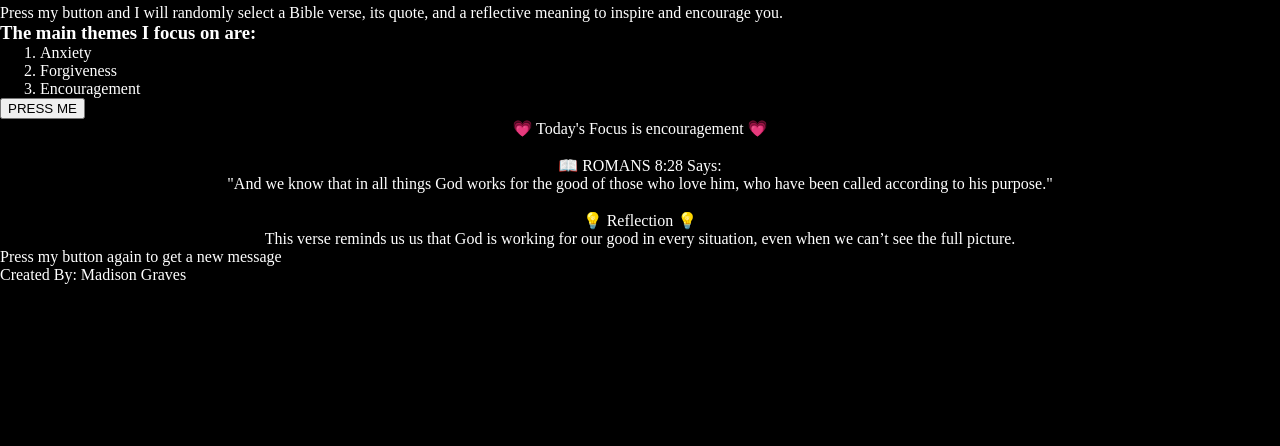
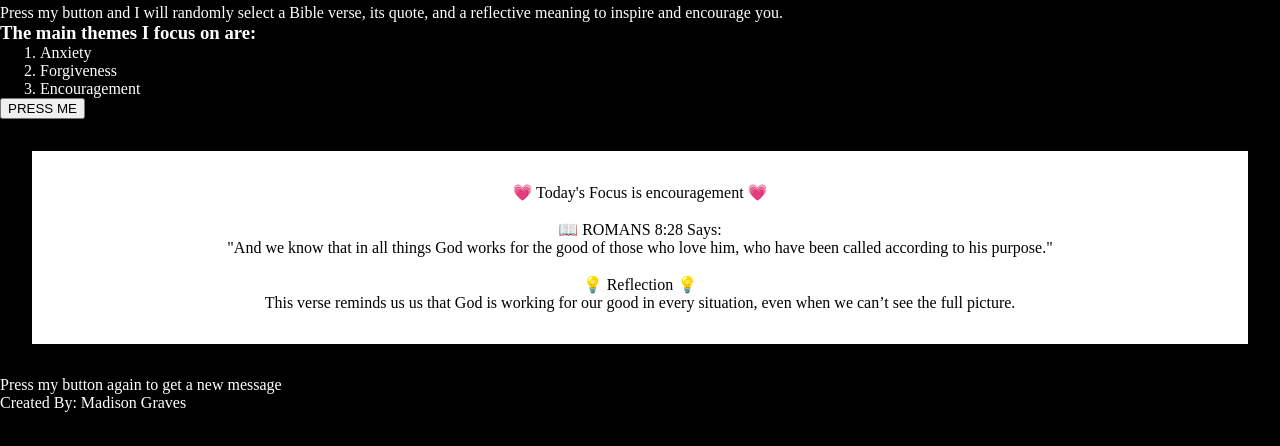
Before and after one commit to Madison-Graves/WordWise, a plain HTML site: page index.html in a window 1280 px wide. Both pictures are taken after a click on the button "PRESS ME". Shown: the part 114-560 px from the top of the page. Drawn offline with Linux system fonts and the light colour scheme.

Commit message:
add padding and margin to myMessage

```diff
--- a/style.css
+++ b/style.css
@@ -18,3 +18,10 @@ h1{
     text-align: center;
     font-size: 5rem;
 }
+
+#message{
+    background-color: white;
+    color:black;
+    padding: 2rem;
+    margin: 2rem;
+}
```
